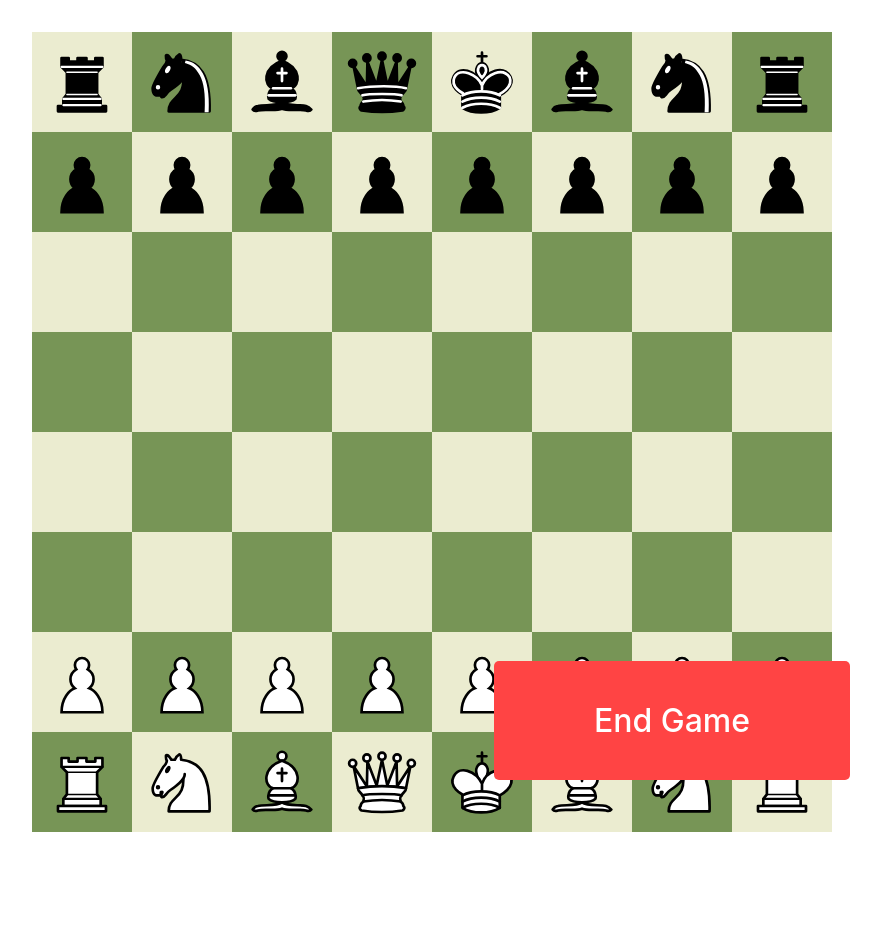
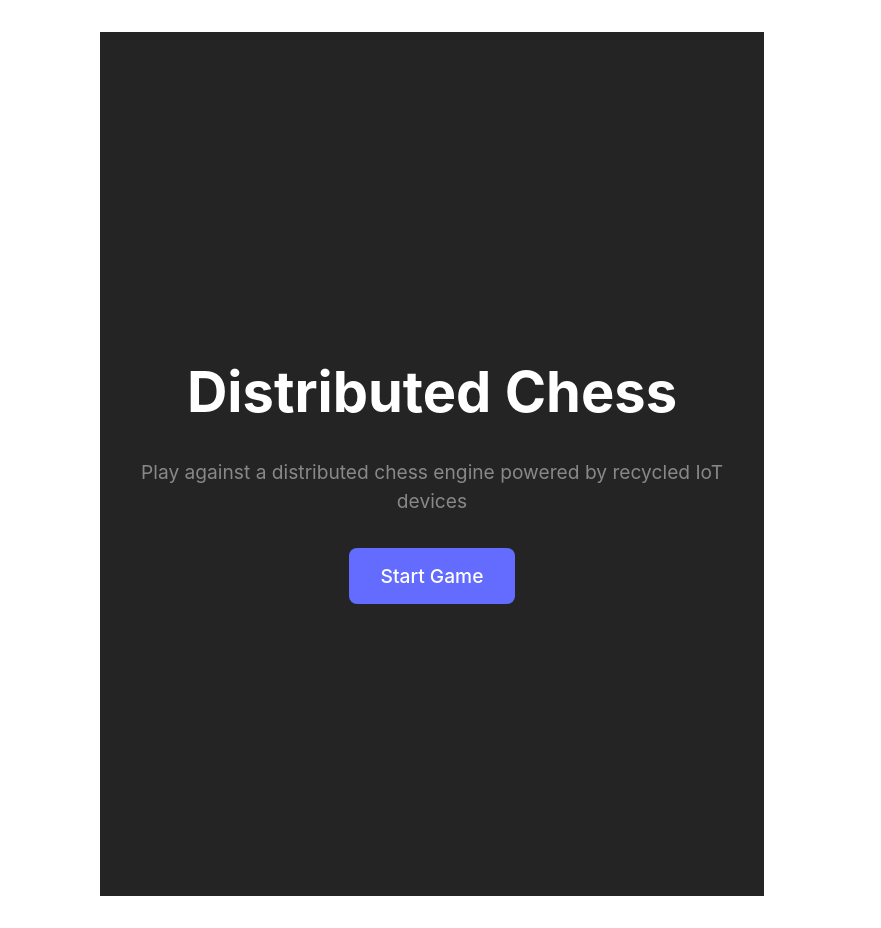
Before and after one commit to Grace-Note-LLC/distributed-chess, a React (Vite) app in the folder frontend/: page / in a window 1280 px wide. Shown: the whole page, without its empty margins (208-1089 px from the left). Before the commit the page ends 864 px from the top, so only its background shows below. Built offline with nearby package versions, Linux system fonts and the light colour scheme; the HTML template or start-up script is replaced by a standard one.

Commit message:
fixed front-end routing

```diff
--- a/frontend/src/App.tsx
+++ b/frontend/src/App.tsx
@@ -2,16 +2,26 @@ import React from 'react'
 import './App.css'
 import Board from './components/Board';
 import Abandon from './components/Abandon';
-import { BrowserRouter } from 'react-router';
+import StartPage from './pages/StartPage';
+import AbandonPage from './pages/AbandonPage';
+import { BrowserRouter, Routes, Route } from 'react-router';
 
 function App() {
   return (
     <BrowserRouter>
-      <Board/>
-      <Abandon/>
+      <Routes>
+        <Route path="/" element={<StartPage />} />
+        <Route path="/game" element={
+          <>
+            <Board />
+            <Abandon />
+          </>
+        } />
+       <Route path="/abandon" element={<AbandonPage />} />
+
+      </Routes>
     </BrowserRouter>
   )
-
 }
 
 export default App;
--- /dev/null
+++ b/frontend/src/pages/AbandonPage.css
@@ -0,0 +1,37 @@
+.abandon-page {
+  display: flex;
+  flex-direction: column;
+  align-items: center;
+  justify-content: center;
+  min-height: 100vh;
+  padding: 2rem;
+  text-align: center;
+  background-color: #242424;
+}
+
+.abandon-page h1 {
+  font-size: 3.5rem;
+  margin-bottom: 1rem;
+  color: #ff4444;
+}
+
+.abandon-page p {
+  font-size: 1.2rem;
+  margin-bottom: 2rem;
+  color: #888888;
+}
+
+.abandon-page button {
+  padding: 1rem 2rem;
+  font-size: 1.2rem;
+  background-color: #646cff;
+  color: white;
+  border: none;
+  border-radius: 8px;
+  cursor: pointer;
+  transition: background-color 0.3s;
+}
+
+.abandon-page button:hover {
+  background-color: #535bf2;
+}
--- a/frontend/src/pages/AbandonPage.tsx
+++ b/frontend/src/pages/AbandonPage.tsx
@@ -1,10 +1,19 @@
 import React from 'react';
+import { useNavigate } from 'react-router-dom';
+import './AbandonPage.css';
 
 const AbandonPage: React.FC = () => {
+  const navigate = useNavigate();
+
+  const handleReturnHome = () => {
+    navigate('/');
+  };
+
   return (
-    <div>
-      <h1>Game Abandoned</h1>
-      <p>You have successfully abandoned the game.</p>
+    <div className="abandon-page">
+      <h1>Couldn't handle it?</h1>
+      <p>That's okay, even grandmasters resign sometimes.</p>
+      <button onClick={handleReturnHome}>Return Home</button>
     </div>
   );
 };
--- /dev/null
+++ b/frontend/src/pages/StartPage.css
@@ -0,0 +1,38 @@
+.start-page {
+  display: flex;
+  flex-direction: column;
+  align-items: center;
+  justify-content: center;
+  min-height: 100vh;
+  padding: 2rem;
+  text-align: center;
+  background-color: #242424;
+}
+
+.start-page h1 {
+  font-size: 3.5rem;
+  margin-bottom: 1rem;
+  color: #ffffff;
+}
+
+.start-page p {
+  font-size: 1.2rem;
+  margin-bottom: 2rem;
+  color: #888888;
+  max-width: 600px;
+}
+
+.start-page button {
+  padding: 1rem 2rem;
+  font-size: 1.2rem;
+  background-color: #646cff;
+  color: white;
+  border: none;
+  border-radius: 8px;
+  cursor: pointer;
+  transition: background-color 0.3s;
+}
+
+.start-page button:hover {
+  background-color: #535bf2;
+}
--- a/frontend/src/pages/StartPage.tsx
+++ b/frontend/src/pages/StartPage.tsx
@@ -0,0 +1,21 @@
+import React from 'react';
+import { useNavigate } from 'react-router';
+import './StartPage.css';
+
+const StartPage: React.FC = () => {
+  const navigate = useNavigate();
+
+  const handleStartGame = () => {
+    navigate('/game');
+  };
+
+  return (
+    <div className="start-page">
+      <h1>Distributed Chess</h1>
+      <p>Play against a distributed chess engine powered by recycled IoT devices</p>
+      <button onClick={handleStartGame}>Start Game</button>
+    </div>
+  );
+};
+
+export default StartPage;
```
Also changed, not shown: frontend/src/pages/GamePage.tsx (added).
